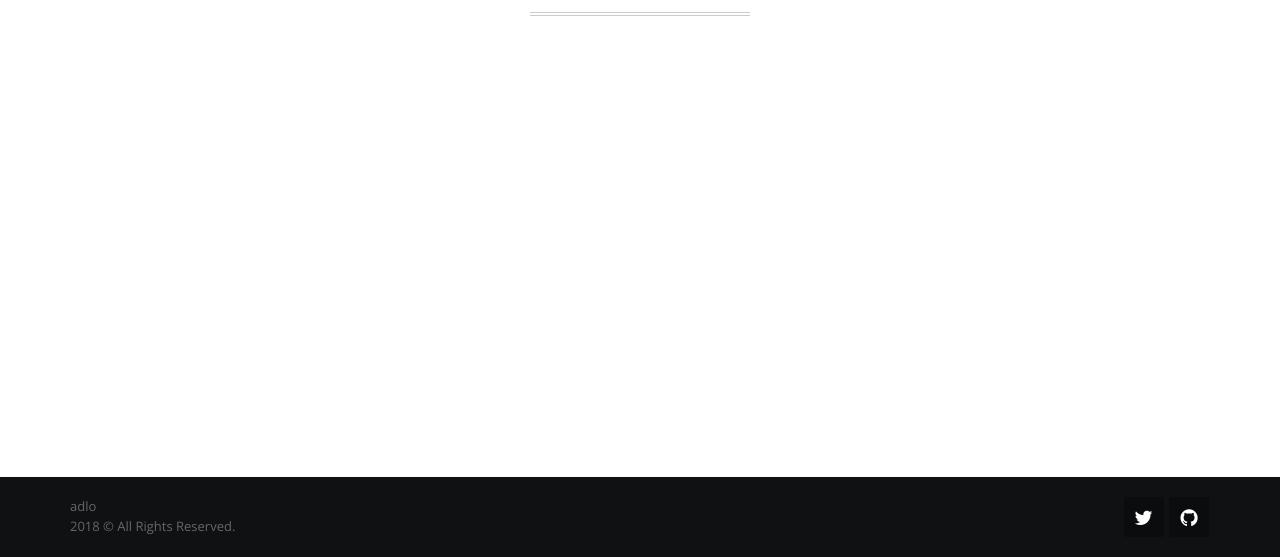
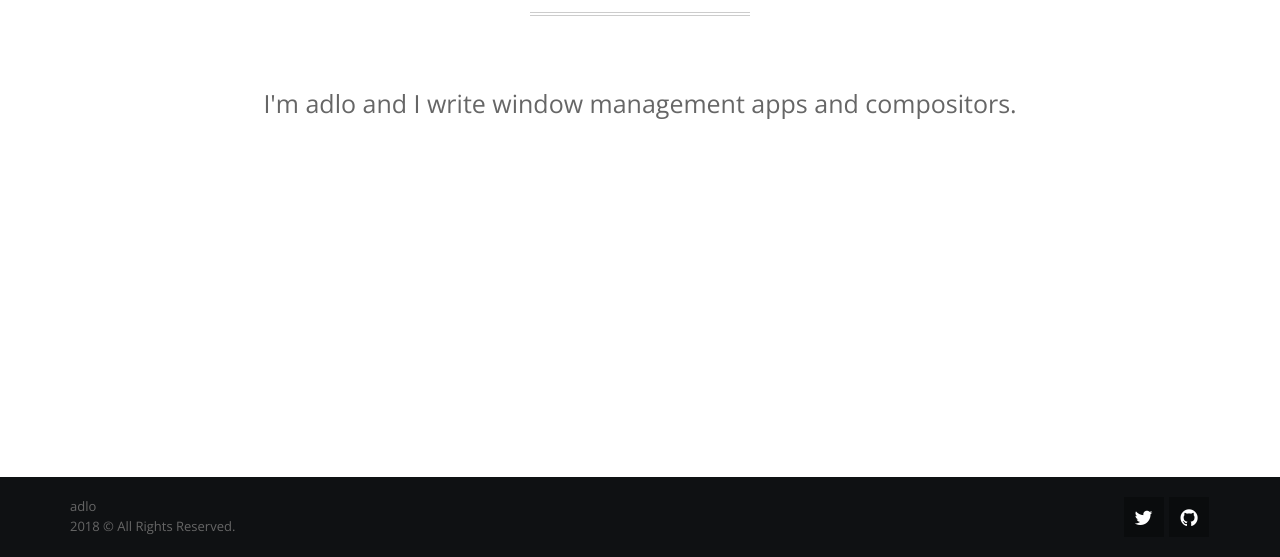
Before and after one commit to adlocode/adlocode.github.io, a plain HTML site: page index.html in a window 1280 px wide. Shown: the part 243-800 px from the top of the page. Drawn offline with nearby package versions, Linux system fonts and the light colour scheme.

Commit message:
Add info

```diff
--- a/index.html
+++ b/index.html
@@ -95,6 +95,9 @@
 
         <div class="divider"><!-- lines divider --></div>
 
+        <article class="text-center big-paragraph">
+            <p>I'm adlo and I write window management apps and compositors.</p>
+        </article>
 
 
         <!-- <article>
```
